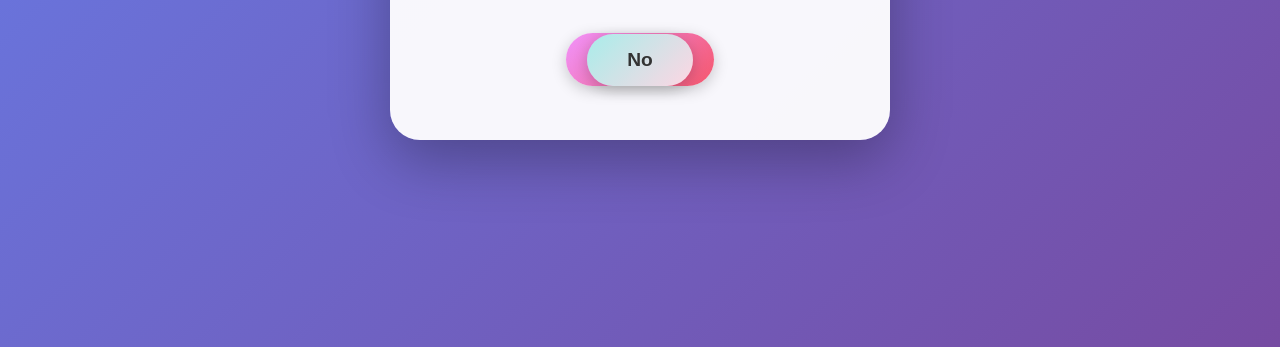
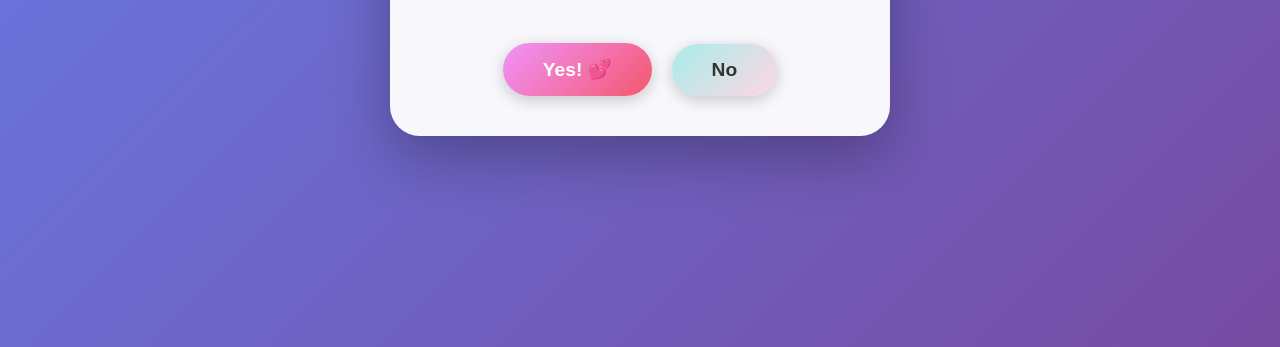
Before and after one commit to staian00/valentine, a plain HTML site: page index.html in a window 1280 px wide. Shown: the part 453-800 px from the top of the page. Drawn offline with Linux system fonts and the light colour scheme.

Commit message:
changed index

```diff
--- a/index.html
+++ b/index.html
@@ -52,12 +52,11 @@
 
         .buttons-container {
             margin-top: 40px;
-            display: flex;
+            display: inline-flex;
             gap: 20px;
             justify-content: center;
             align-items: center;
             position: relative;
-            min-height: 80px;
         }
 
         button {
@@ -69,6 +68,7 @@
             transition: all 0.3s ease;
             font-weight: bold;
             box-shadow: 0 4px 15px rgba(0, 0, 0, 0.2);
+            flex-shrink: 0;
         }
 
         #yesBtn {
@@ -84,7 +84,7 @@
         #noBtn {
             background: linear-gradient(135deg, #a8edea 0%, #fed6e3 100%);
             color: #333;
-            position: absolute;
+            position: relative;
         }
 
         .hidden {
```
